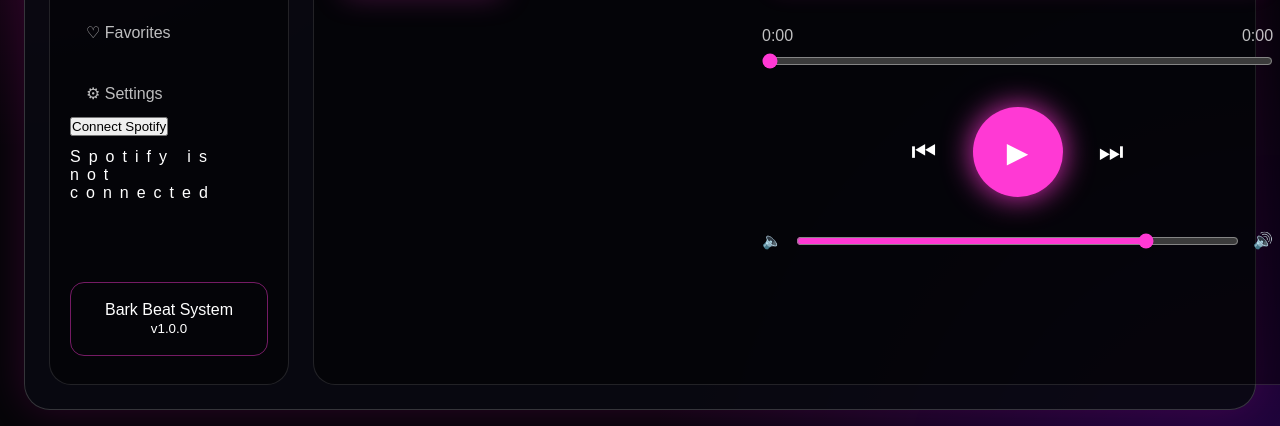
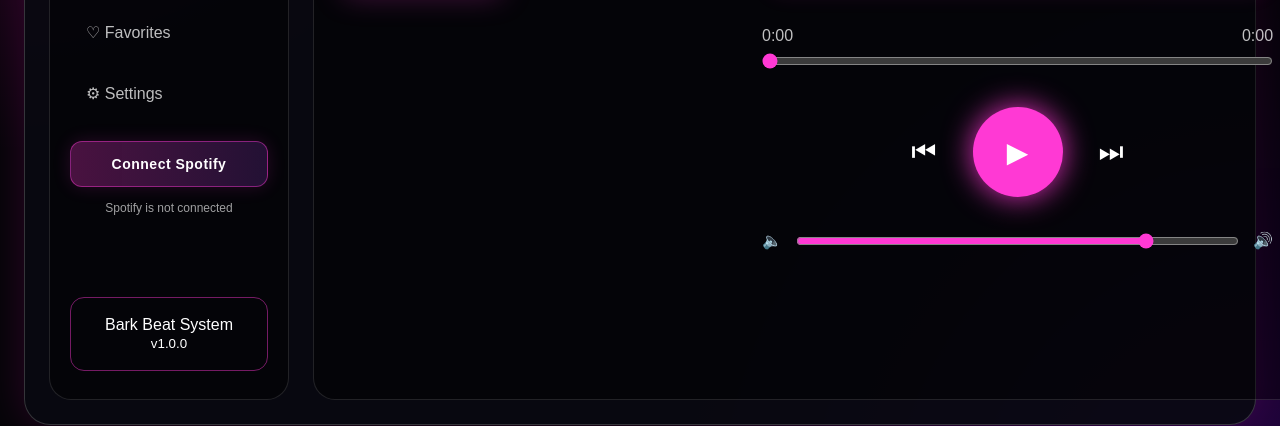
Before and after one commit to adampherigo-sketch/bark-beat-player, a plain HTML site: page index.html in a window 1280 px wide. Shown: the part 408-834 px from the top of the page. Drawn offline with Linux system fonts and the light colour scheme.

Commit message:
Add Spotify button styles and layout

```diff
--- a/style.css
+++ b/style.css
@@ -567,3 +567,90 @@ input[type="range"] {
     text-align: center;
   }
 }
+/* ==================================
+   SPOTIFY CONNECTION
+================================== */
+
+.spotify-button {
+  display: block;
+
+  width: 100%;
+
+  margin-top: 24px;
+  margin-bottom: 12px;
+
+  padding: 14px 16px;
+
+  border: 1px solid rgba(255, 57, 212, 0.45);
+
+  border-radius: 12px;
+
+  background: linear-gradient(
+    90deg,
+    rgba(255, 57, 212, 0.28),
+    rgba(177, 76, 255, 0.18)
+  );
+
+  color: #ffffff;
+
+  font-family: inherit;
+  font-size: 14px;
+  font-weight: 700;
+
+  letter-spacing: 0.5px;
+
+  cursor: pointer;
+
+  box-shadow:
+    0 0 18px rgba(255, 57, 212, 0.15);
+
+  transition:
+    transform 0.25s ease,
+    background 0.25s ease,
+    box-shadow 0.25s ease;
+}
+
+.spotify-button:hover {
+  transform: translateY(-2px);
+
+  background: linear-gradient(
+    90deg,
+    rgba(255, 57, 212, 0.45),
+    rgba(177, 76, 255, 0.28)
+  );
+
+  box-shadow:
+    0 0 24px rgba(255, 57, 212, 0.3);
+}
+
+.spotify-button:active {
+  transform: translateY(0);
+}
+
+.spotify-button:focus-visible {
+  outline: 2px solid #ff65dc;
+  outline-offset: 3px;
+}
+
+.sidebar > .spotify-status {
+  margin: 0 0 24px;
+
+  color: rgba(255, 255, 255, 0.62);
+
+  font-size: 12px;
+  line-height: 1.5;
+
+  letter-spacing: 0;
+
+  text-align: center;
+
+  overflow-wrap: anywhere;
+}
+
+.recently-played {
+  display: flex;
+
+  flex-direction: column;
+
+  gap: 10px;
+}
```
